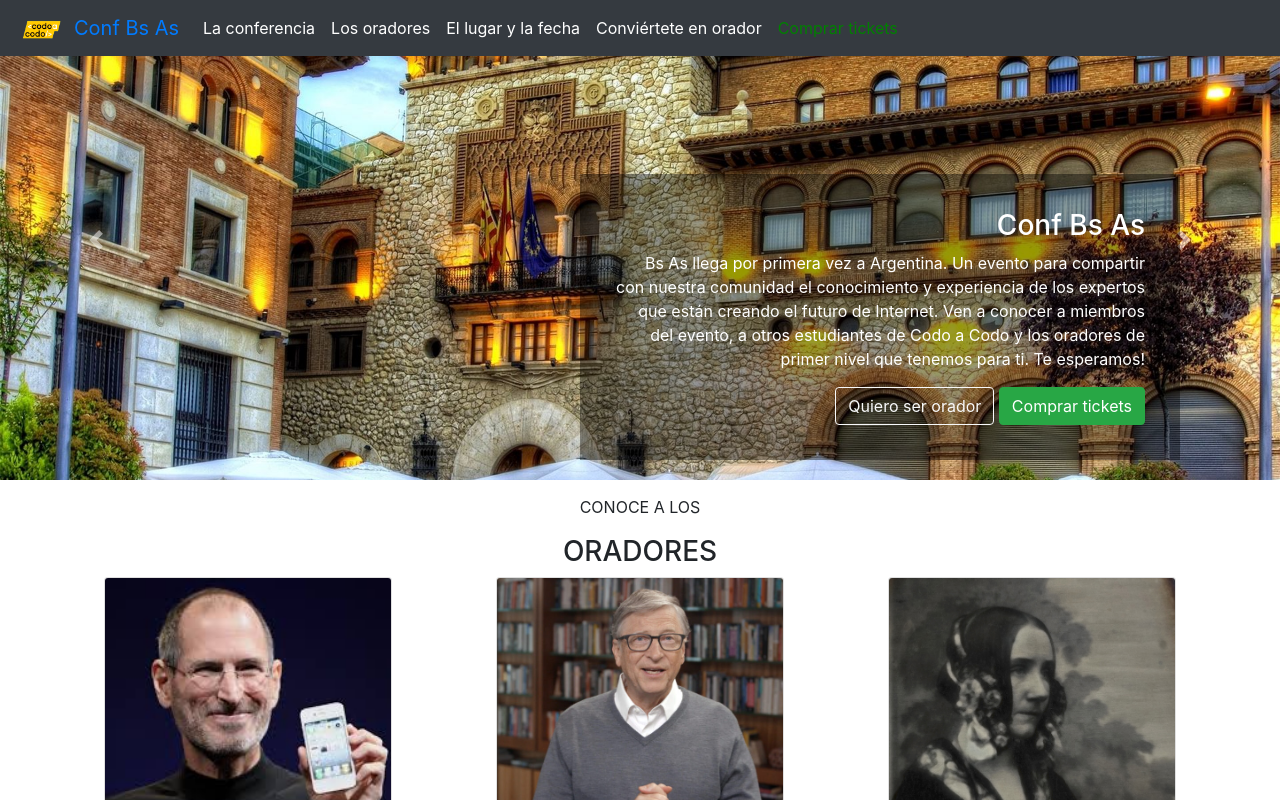
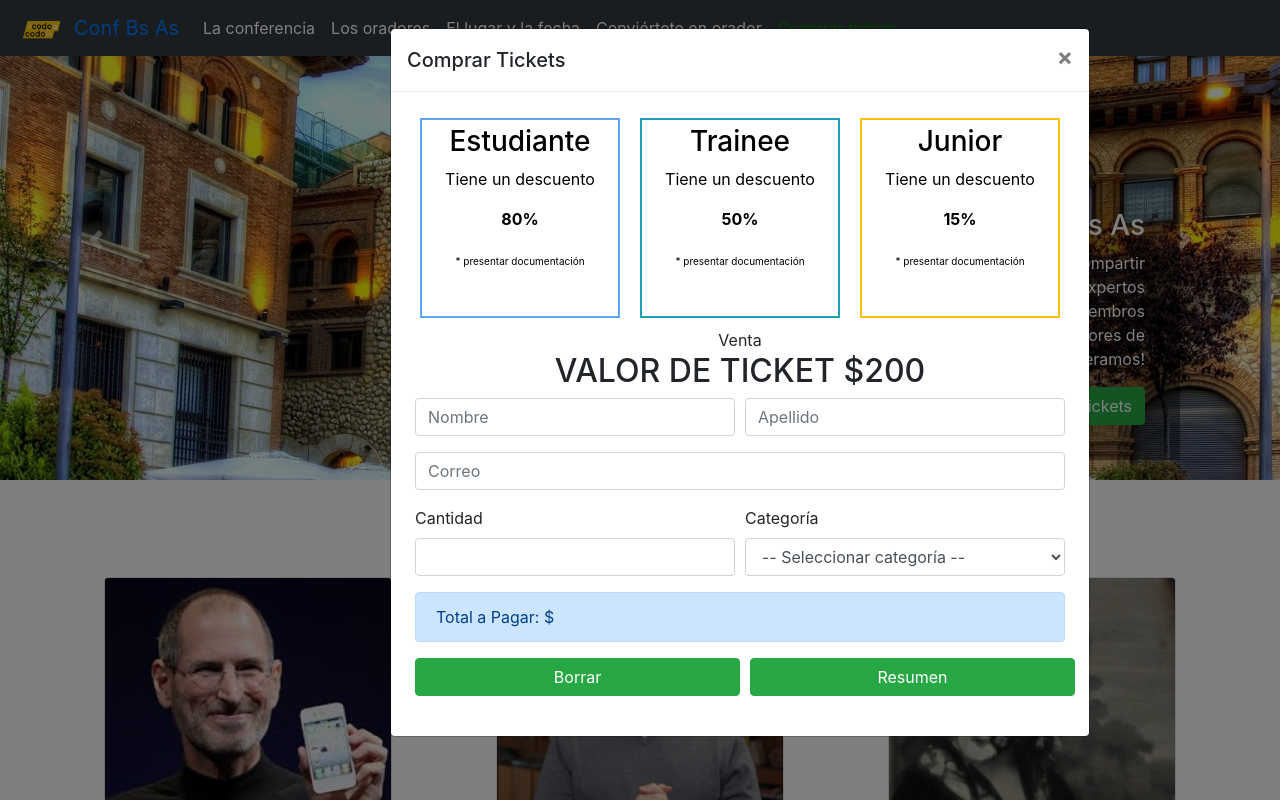
Before and after one commit to walterhrnndz/tp-codo-a-codo, a plain HTML site: page index.html in a window 1280 px wide. Both pictures are taken after a click on the link "Comprar tickets". Shown: the top 800 px of the page. Drawn offline with nearby package versions, Linux system fonts and the light colour scheme.

Commit message:
Agregado modal comprar ticket

```diff
--- a/css/styles.css
+++ b/css/styles.css
@@ -178,3 +178,70 @@
     font-size: 10px;
   }
 }
+
+/* Form Ticket */
+
+.modal-content {
+  width: 700px;
+}
+
+.contenedorFormComprar {
+  display: flex;
+  flex-direction: column;
+  align-items: center;
+}
+
+.contenedorCategorias {
+  display: flex;
+  justify-content: center;
+  color: black;
+
+  @media (max-width: 768px) {
+    display: flex;
+    flex-direction: column;
+    align-items: center;
+  }
+}
+
+.cuadros {
+  align-items: center;
+  text-align: center;
+  padding: 5px;
+  width: 200px;
+  height: 200px;
+  margin: 10px;
+}
+
+.cuadros span {
+  font-size: 10px;
+}
+
+.estudiante {
+  border: solid 2px #5ba5fa;
+}
+
+.trainee {
+  border: solid 2px #17a2b8;
+}
+
+.junior {
+  border: solid 2px #ffc107;
+}
+
+.formulario {
+  max-width: 650px;
+  width: 100%;
+}
+
+.info-alert {
+  max-width: 650px;
+  width: 100%;
+}
+
+.botones-tickets {
+  max-width: 650px;
+  width: 100%;
+  display: flex;
+  flex-direction: row;
+  gap: 10px;
+}
--- /dev/null
+++ b/formTicket.html
@@ -0,0 +1,67 @@
+<div class="contenedorFormComprar">
+    <div class="contenedorCategorias">
+        <div class="cuadros estudiante">
+            <h3>Estudiante</h3>
+            <p>Tiene un descuento</p>
+            <p><b>80%</b></p>
+            <span>* presentar documentación</span>
+        </div>
+        <div class="cuadros trainee">
+            <h3>Trainee</h3>
+            <p>Tiene un descuento</p>
+            <p><b>50%</b></p>
+            <span>* presentar documentación</span>
+        </div>
+        <div class="cuadros junior">
+            <h3>Junior</h3>
+            <p>Tiene un descuento</p>
+            <p><b>15%</b></p>
+            <span>* presentar documentación</span>
+        </div>
+    </div>
+    <span>Venta</span>
+    <h2>VALOR DE TICKET $200</h2>
+
+    <div class="formulario">
+        <form>
+            <div class="form-row">
+                <div class="form-group col-md-6">
+                    <input type="text" class="form-control" id="nombre" placeholder="Nombre">
+                </div>
+                <div class="form-group col-md-6">
+                    <input type="text" class="form-control" id="apellido" placeholder="Apellido">
+                </div>
+            </div>
+            <div class="form-group">
+                <input type="email" class="form-control" id="email" placeholder="Correo">
+            </div>
+            <div class="form-row">
+                <div class="form-group col-md-6">
+                    <label for="cantidad">Cantidad</label>
+                    <input type="number" class="form-control" id="cantidad">
+                </div>
+                <div class="form-group col-md-6">
+                    <label for="categoria">Categoría</label>
+                    <select id="categoria" class="form-control">
+                        <label for="cantidad">Cantidad</label>
+                        <option>-- Seleccionar categoría --</option>
+                        <option>Sin categoría</option>
+                        <option>Estudiante</option>
+                        <option>Trainee</option>
+                        <option>Junior</option>
+                    </select>
+                </div>
+            </div>
+        </form>
+    </div>
+
+    <div id="total-amount" class="alert alert-primary info-alert" role="alert">
+        Total a Pagar: $
+    </div>
+
+    <div class="botones-tickets">
+        <button id="btnBorrar" type="button" class="btn btn-success col-md-6">Borrar</button>
+        <button id="btnResumen" type="button" class="btn btn-success col-md-6">Resumen</button>
+    </div>
+    <br>
+</div>
--- a/index.html
+++ b/index.html
@@ -6,6 +6,7 @@
         <title>Codo a Codo</title>
         <link rel="stylesheet" href="https://cdn.jsdelivr.net/npm/bootstrap@4.0.0/dist/css/bootstrap.min.css" crossorigin="anonymous">
         <link href="css/styles.css" rel="stylesheet" />
+        <script src="js/scripts.js"></script>
     </head>
     <body id="page-top">
         <!-- NAVBAR -->
@@ -34,7 +35,7 @@
                         <a class="nav-link" href="#form-orador">Conviértete en orador</a>
                     </li>
                     <li class="nav-item">
-                        <a class="nav-link" href="#">Comprar tickets</a>
+                        <a id="btnComprar1" class="nav-link" href="#section-tickets">Comprar tickets</a>
                     </li>
                 </ul>
             </div>
@@ -60,7 +61,7 @@
                     </p>
                     <div class="carousel-buttons">
                         <a type="button" class="btn btn-outline-light" href="#form-orador">Quiero ser orador</a>
-                        <button type="button" class="btn btn-success">Comprar tickets</button>
+                        <button id="btnComprar2" href="#section-tickets" type="button" class="btn btn-success">Comprar tickets</button>
                     </div>
                 </div>
             </div>
@@ -126,6 +127,27 @@
             </div>
         </section>
 
+        <!--<section id="section-tickets">
+            <div id="formComprarTickets"></div>
+        </section>
+        -->
+
+        <div id="ticketModal" class="modal modal-custom mx-auto" tabindex="-1" role="dialog">
+            <div class="modal-dialog" role="document">
+                <div class="modal-content">
+                    <div class="modal-header">
+                        <h5 class="modal-title">Comprar Tickets</h5>
+                        <button type="button" class="close" data-dismiss="modal" aria-label="Close">
+                            <span aria-hidden="true">&times;</span>
+                        </button>
+                    </div>
+                    <div class="modal-body">
+                        <div id="formComprarTickets"></div>
+                    </div>
+                </div>
+            </div>
+        </div>
+
         <!-- FORM ORADOR -->
         <section id="form-orador">
             <div class="contenedor-form">
--- a/js/scripts.js
+++ b/js/scripts.js
@@ -0,0 +1,92 @@
+document.addEventListener("DOMContentLoaded", function() {
+    var comprarTicketsButton1 = document.getElementById("btnComprar1");
+    var comprarTicketsButton2 = document.getElementById("btnComprar2");
+
+    if (comprarTicketsButton1) {
+        comprarTicketsButton1.addEventListener("click", function (event) {
+            event.preventDefault();
+            cargarFormulario();
+        });
+    }
+
+    if (comprarTicketsButton2) {
+        comprarTicketsButton2.addEventListener("click", function (event) {
+            event.preventDefault();
+            cargarFormulario();
+        });
+    }
+
+    function cargarFormulario() {
+        fetch("formTicket.html")
+            .then(response => response.text())
+            .then(data => {
+                document.getElementById("formComprarTickets").innerHTML = data;
+
+                var modal = new bootstrap.Modal(document.getElementById("ticketModal"));
+                modal.show();
+
+                asignarEventosFormulario();
+            })
+            .catch(error => console.error("Error al cargar el formulario: " + error));
+    }
+
+    function asignarEventosFormulario() {
+        var cantidad = document.getElementById("cantidad");
+        var categoria = document.getElementById("categoria");
+        var btnResumen = document.getElementById("btnResumen");
+        var btnBorrar = document.getElementById("btnBorrar");
+        var totalHtml = document.getElementById("total-amount");
+
+        if (btnBorrar) {
+            btnBorrar.addEventListener("click", function (event) {
+                event.preventDefault();
+                resetFormulario(totalHtml);
+            });
+        }
+
+        if (btnResumen) {
+            btnResumen.addEventListener("click", function (event) {
+                event.preventDefault();
+                calcularTotal(cantidad, categoria, totalHtml);
+            });
+        }
+    }
+
+    function calcularTotal(cantidad, categoria, totalHtml) {
+        const valorTicket = 200;
+        const descuentoEstudiante = 80;
+        const descuentoTrainee = 50;
+        const descuentoJunior = 15;
+
+        const nombre = document.getElementById("nombre").value;
+        const apellido = document.getElementById("apellido").value;
+        const correo = document.getElementById("email").value;
+
+        if (!nombre || !apellido || !correo || cantidad.value === "" || categoria.value === "-- Seleccionar categoría --") {
+            totalHtml.textContent = "Por favor, complete todos los campos obligatorios.";
+            return;
+        }
+
+        let total = cantidad.value * valorTicket;
+
+        if (categoria.value.toLowerCase() === "estudiante") {
+            total = total - (total * descuentoEstudiante / 100);
+        } else if (categoria.value.toLowerCase() === "trainee") {
+            total = total - (total * descuentoTrainee / 100);
+        }else if (categoria.value.toLowerCase() === "junior") {
+            total = total - (total * descuentoJunior / 100);
+        }
+
+        totalHtml.textContent = "Total a Pagar: $" + total;
+    }
+
+    function resetFormulario(totalHtml) {
+        document.getElementById("nombre").value = "";
+        document.getElementById("apellido").value = "";
+        document.getElementById("email").value = "";
+        document.getElementById("cantidad").value = "";
+        document.getElementById("categoria").value = "-- Seleccionar categoría --";
+
+        totalHtml.textContent = "Total a Pagar: $";
+    }
+});
```
Also changed, not shown: 1 other file.
